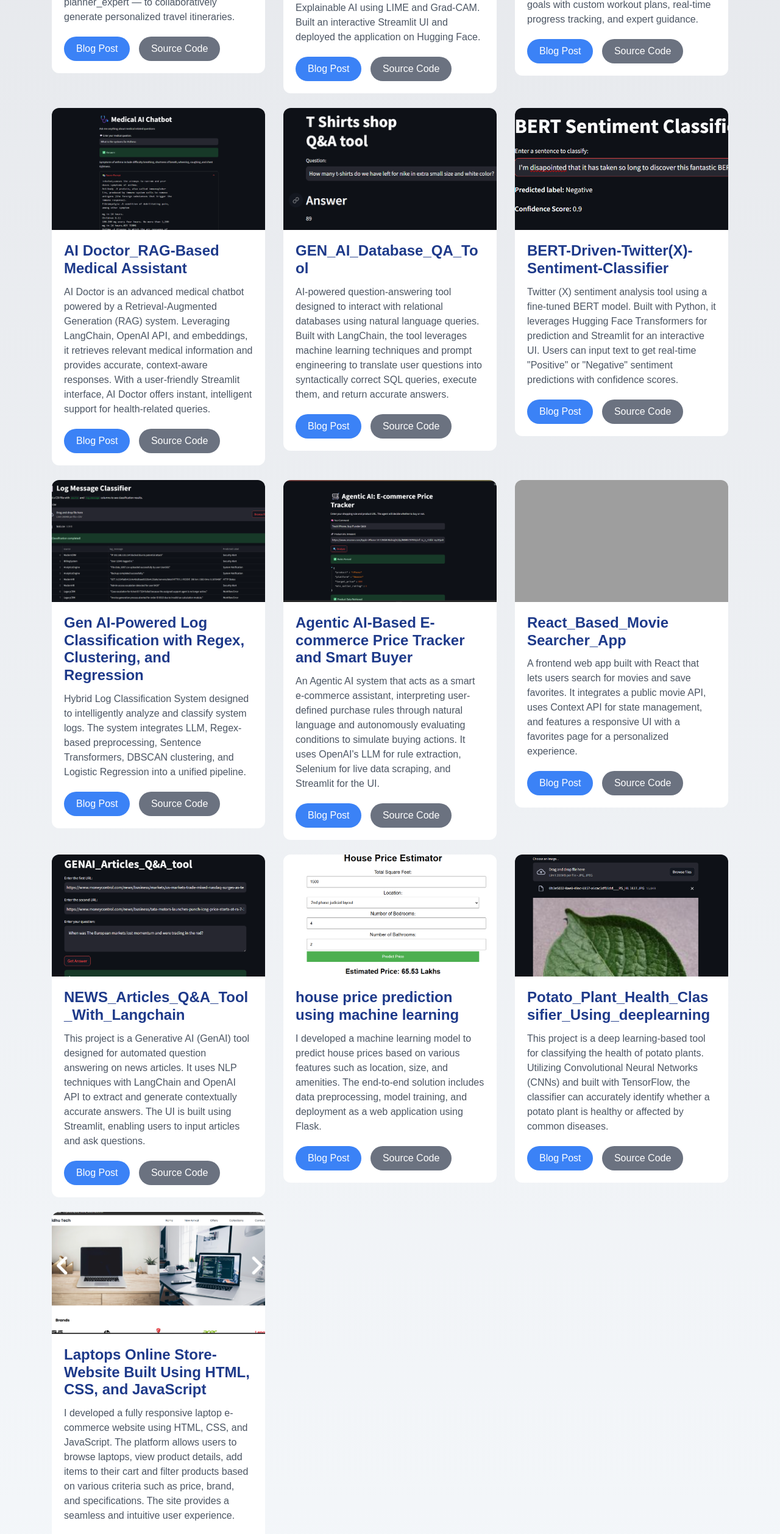
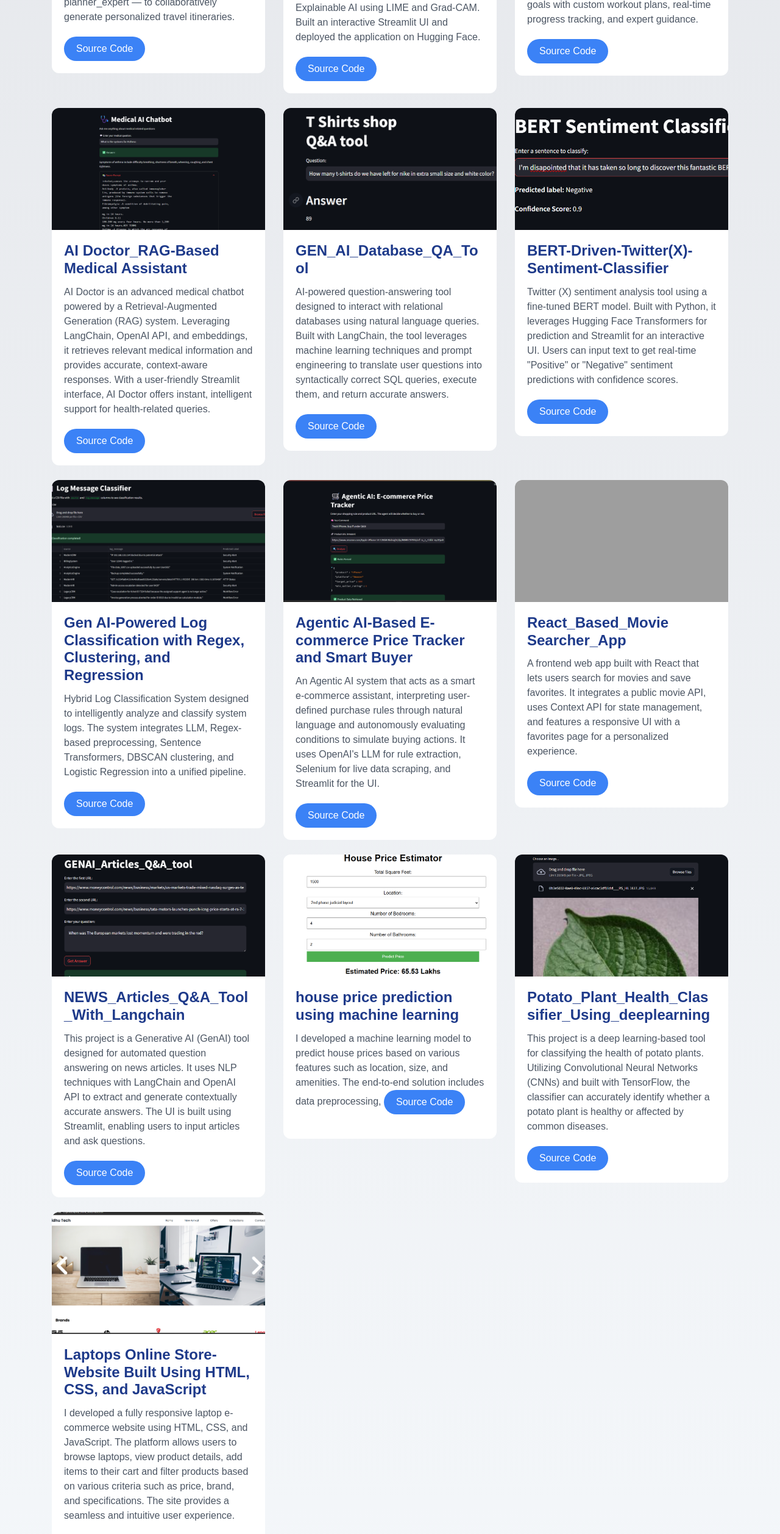
Before and after one commit to Nidhushan01/portfol, a plain HTML site: page index.html in a window 1280 px wide. Shown: the part 1310-3825 px from the top of the page at 61% size. Drawn offline with nearby package versions, Linux system fonts and the light colour scheme; grey boxes are pictures that could not be loaded.

Commit message:
Update index.html

```diff
--- a/index.html
+++ b/index.html
@@ -1,5 +1,6 @@
 <!DOCTYPE html>
 <html lang="en">
+
 <head>
   <meta charset="UTF-8">
   <meta name="viewport" content="width=device-width, initial-scale=1.0">
@@ -14,7 +15,8 @@
     body {
       font-family: 'Poppins', sans-serif;
       background-color: #f4f7fa;
-    padding-top: 70px; /* Adjusted for navbar height */
+      padding-top: 70px;
+      /* Adjusted for navbar height */
       color: #2c3e50;
     }
 
@@ -350,6 +352,7 @@
 
     /* Responsive Adjustments */
     @media (max-width: 768px) {
+
       .about-section h2,
       .projects-section h2,
       .skills-section h2,
@@ -370,13 +373,17 @@
   </style>
 
 </head>
+
 <body>
 
   <section id='about' class="about-section">
     <div class="container">
       <h2>About</h2>
       <img src="images/about/1.jpg" alt="About Me">
-    <p>I am a passionate Computer Engineering undergraduate with a strong interest in AI, Machine Learning, and Generative AI, as well as hands-on expertise in MERN full stack development. I thrive at the intersection of AI innovation and robust software engineering, where I can apply my skills to build efficient, scalable applications and explore cutting-edge solutions.</p>
+      <p>I am a passionate Computer Engineering undergraduate with a strong interest in AI, Machine Learning, and
+        Generative AI, as well as hands-on expertise in MERN full stack development. I thrive at the intersection of AI
+        innovation and robust software engineering, where I can apply my skills to build efficient, scalable
+        applications and explore cutting-edge solutions.</p>
     </div>
   </section>
 
@@ -391,9 +398,11 @@
             <img src="images/projects/1.png" class="card-img-top" alt="Project 1">
             <div class="card-body">
               <h5 class="card-title">Agentic AI Trip Navigator</h5>
-            <p class="card-text">Agentic AI Trip Navigator is an intelligent travel planning system built using CrewAI and LangChain frameworks. Designed as an agentic AI application, it coordinates the efforts of three specialized agents — guide_expert, location_expert, and planner_expert — to collaboratively generate personalized travel itineraries.</p>
-            <a href="https://www.linkedin.com/in/nidhushan-rajendran-a22a16244/details/projects/" class="btn btn-primary">Blog Post</a>
-            <a href="https://github.com/Nidhushan01/AgentiC_AI_Trip_Planner" class="btn btn-secondary">Source Code</a>
+              <p class="card-text">Agentic AI Trip Navigator is an intelligent travel planning system built using CrewAI
+                and LangChain frameworks. Designed as an agentic AI application, it coordinates the efforts of three
+                specialized agents — guide_expert, location_expert, and planner_expert — to collaboratively generate
+                personalized travel itineraries.</p>
+              <a href="https://github.com/Nidhushan01/AgentiC_AI_Trip_Planner" class="btn btn-primary">Source Code</a>
             </div>
           </div>
         </div>
@@ -404,11 +413,12 @@
             <div class="card-body">
               <h5 class="card-title">
                 Diabetic-Retinopathy-Diagnosis-using-deeplearning</h5>
-            <p class="card-text">Developed deep learning models to classify the levels of diabetic retinopathy using VGG16, Inception-V3, and a custom CNN
-             with the TensorFlow . Integrated Explainable AI  using LIME and Grad-CAM. Built an interactive Streamlit
+              <p class="card-text">Developed deep learning models to classify the levels of diabetic retinopathy using
+                VGG16, Inception-V3, and a custom CNN
+                with the TensorFlow . Integrated Explainable AI using LIME and Grad-CAM. Built an interactive Streamlit
                 UI and deployed the application on Hugging Face.</p>
-            <a href="#" class="btn btn-primary">Blog Post</a>
-            <a href="#" class="btn btn-secondary">Source Code</a>
+              <a href="https://github.com/Nidhushan01/Diabetic-Retinopathy-Diagnosis-using-deeplearning"
+                class="btn btn-primary">Source Code</a>
             </div>
           </div>
         </div>
@@ -418,10 +428,11 @@
             <img src="images/projects/3.png" class="card-img-top" alt="Project 3">
             <div class="card-body">
               <h5 class="card-title">Xhalefit MERN Full stack application</h5>
-            <p class="card-text">Xhale_fit is a full-featured personalized fitness coaching web application developed using the MERN stack (MongoDB, Express.js, React, Node.js)
-              The platform empowers users to achieve their fitness goals with custom workout plans, real-time progress tracking, and expert guidance.</p>
-            <a href="#" class="btn btn-primary">Blog Post</a>
-            <a href="#" class="btn btn-secondary">Source Code</a>
+              <p class="card-text">Xhale_fit is a full-featured personalized fitness coaching web application developed
+                using the MERN stack (MongoDB, Express.js, React, Node.js)
+                The platform empowers users to achieve their fitness goals with custom workout plans, real-time progress
+                tracking, and expert guidance.</p>
+              <a href="https://github.com/Nidhushan01/Xhalefit_MERN_stack" class="btn btn-primary">Source Code</a>
             </div>
           </div>
         </div>
@@ -431,9 +442,11 @@
             <img src="images/projects/4i.png" class="card-img-top" alt="Project 1">
             <div class="card-body">
               <h5 class="card-title">AI Doctor_RAG-Based Medical Assistant</h5>
-            <p class="card-text">AI Doctor is an advanced medical chatbot powered by a Retrieval-Augmented Generation (RAG) system. Leveraging LangChain, OpenAI API, and embeddings, it retrieves relevant medical information and provides accurate, context-aware responses. With a user-friendly Streamlit interface, AI Doctor offers instant, intelligent support for health-related queries.</p>
-            <a href="#" class="btn btn-primary">Blog Post</a>
-            <a href="#" class="btn btn-secondary">Source Code</a>
+              <p class="card-text">AI Doctor is an advanced medical chatbot powered by a Retrieval-Augmented Generation
+                (RAG) system. Leveraging LangChain, OpenAI API, and embeddings, it retrieves relevant medical
+                information and provides accurate, context-aware responses. With a user-friendly Streamlit interface, AI
+                Doctor offers instant, intelligent support for health-related queries.</p>
+              <a href="https://github.com/Nidhushan01/Medical_AI_RAG_System" class="btn btn-primary">Source Code</a>
             </div>
           </div>
         </div>
@@ -443,9 +456,12 @@
             <img src="images/projects/4.png" class="card-img-top" alt="Project 1">
             <div class="card-body">
               <h5 class="card-title">GEN_AI_Database_QA_Tool</h5>
-            <p class="card-text">AI-powered question-answering tool designed to interact with relational databases using natural language queries. Built with LangChain, the tool leverages  machine learning techniques and prompt engineering to translate user questions into syntactically correct SQL queries, execute them, and return accurate answers.</p>
-            <a href="#" class="btn btn-primary">Blog Post</a>
-            <a href="#" class="btn btn-secondary">Source Code</a>
+              <p class="card-text">AI-powered question-answering tool designed to interact with relational databases
+                using natural language queries. Built with LangChain, the tool leverages machine learning techniques and
+                prompt engineering to translate user questions into syntactically correct SQL queries, execute them, and
+                return accurate answers.</p>
+              <a href="https://github.com/Nidhushan01/GEN_AI_Database_Q-A_Tool" class="btn btn-primary">Source
+                Code</a>
             </div>
           </div>
         </div>
@@ -455,9 +471,11 @@
             <img src="images/projects/5.png" class="card-img-top" alt="Project 3">
             <div class="card-body">
               <h5 class="card-title">BERT-Driven-Twitter(X)-Sentiment-Classifier</h5>
-            <p class="card-text">Twitter (X) sentiment analysis tool using a fine-tuned BERT model. Built with Python, it leverages Hugging Face Transformers for prediction and Streamlit for an interactive UI. Users can input text to get real-time "Positive" or "Negative" sentiment predictions with confidence scores.</p>
-            <a href="#" class="btn btn-primary">Blog Post</a>
-            <a href="#" class="btn btn-secondary">Source Code</a>
+              <p class="card-text">Twitter (X) sentiment analysis tool using a fine-tuned BERT model. Built with Python,
+                it leverages Hugging Face Transformers for prediction and Streamlit for an interactive UI. Users can
+                input text to get real-time "Positive" or "Negative" sentiment predictions with confidence scores.</p>
+              <a href="https://github.com/Nidhushan01/BERT-Driven-Twitter-Sentiment-Classifier"
+                class="btn btn-primary">Source Code</a>
             </div>
           </div>
         </div>
@@ -468,9 +486,11 @@
             <div class="card-body">
               <h5 class="card-title">
                 Gen AI-Powered Log Classification with Regex, Clustering, and Regression</h5>
-            <p class="card-text">Hybrid Log Classification System designed to intelligently analyze and classify system logs. The system integrates LLM, Regex-based preprocessing, Sentence Transformers, DBSCAN clustering, and Logistic Regression into a unified pipeline.</p>
-            <a href="#" class="btn btn-primary">Blog Post</a>
-            <a href="#" class="btn btn-secondary">Source Code</a>
+              <p class="card-text">Hybrid Log Classification System designed to intelligently analyze and classify
+                system logs. The system integrates LLM, Regex-based preprocessing, Sentence Transformers, DBSCAN
+                clustering, and Logistic Regression into a unified pipeline.</p>
+              <a href="https://github.com/Nidhushan01/Log_classification_system" class="btn btn-primary">Source
+                Code</a>
             </div>
           </div>
         </div>
@@ -481,9 +501,11 @@
             <div class="card-body">
               <h5 class="card-title">
                 Agentic AI-Based E-commerce Price Tracker and Smart Buyer</h5>
-            <p class="card-text">An Agentic AI system that acts as a smart e-commerce assistant, interpreting user-defined purchase rules through natural language and autonomously evaluating conditions to simulate buying actions. It uses OpenAI's LLM for rule extraction, Selenium for live data scraping, and Streamlit for the UI.</p>
-            <a href="#" class="btn btn-primary">Blog Post</a>
-            <a href="#" class="btn btn-secondary">Source Code</a>
+              <p class="card-text">An Agentic AI system that acts as a smart e-commerce assistant, interpreting
+                user-defined purchase rules through natural language and autonomously evaluating conditions to simulate
+                buying actions. It uses OpenAI's LLM for rule extraction, Selenium for live data scraping, and Streamlit
+                for the UI.</p>
+              <a href="https://github.com/Nidhushan01/Agentic_Ai_Ecommerce" class="btn btn-primary">Source Code</a>
             </div>
           </div>
         </div>
@@ -493,9 +515,10 @@
             <img src="images/projects/8.png" class="card-img-top" alt="Project 3">
             <div class="card-body">
               <h5 class="card-title">React_Based_Movie Searcher_App</h5>
-            <p class="card-text">A frontend web app built with React that lets users search for movies and save favorites. It integrates a public movie API, uses Context API for state management, and features a responsive UI with a favorites page for a personalized experience.</p>
-            <a href="#" class="btn btn-primary">Blog Post</a>
-            <a href="#" class="btn btn-secondary">Source Code</a>
+              <p class="card-text">A frontend web app built with React that lets users search for movies and save
+                favorites. It integrates a public movie API, uses Context API for state management, and features a
+                responsive UI with a favorites page for a personalized experience.</p>
+              <a href="https://github.com/Nidhushan01/React_movie_searcher" class="btn btn-primary">Source Code</a>
             </div>
           </div>
         </div>
@@ -505,9 +528,11 @@
             <img src="images/projects/9.png" class="card-img-top" alt="Project 3">
             <div class="card-body">
               <h5 class="card-title">NEWS_Articles_Q&A_Tool_With_Langchain</h5>
-            <p class="card-text">This project is a Generative AI (GenAI) tool designed for automated question answering on news articles. It uses NLP techniques with LangChain and OpenAI API to extract and generate contextually accurate answers. The UI is built using Streamlit, enabling users to input articles and ask questions.</p>
-            <a href="#" class="btn btn-primary">Blog Post</a>
-            <a href="#" class="btn btn-secondary">Source Code</a>
+              <p class="card-text">This project is a Generative AI (GenAI) tool designed for automated question
+                answering on news articles. It uses NLP techniques with LangChain and OpenAI API to extract and generate
+                contextually accurate answers. The UI is built using Streamlit, enabling users to input articles and ask
+                questions.</p>
+              <a href="https://github.com/Nidhushan01/GEN_AI_Database_Q-A_Tool" class="btn btn-primary">Source Code</a>
             </div>
           </div>
         </div>
@@ -517,9 +542,9 @@
             <img src="images/projects/10.png" class="card-img-top" alt="Project 3">
             <div class="card-body">
               <h5 class="card-title">house price prediction using machine learning</h5>
-            <p class="card-text">I developed a machine learning model to predict house prices based on various features such as location, size, and amenities. The end-to-end solution includes data preprocessing, model training, and deployment as a web application using Flask.</p>
-            <a href="#" class="btn btn-primary">Blog Post</a>
-            <a href="#" class="btn btn-secondary">Source Code</a>
+              <p class="card-text">I developed a machine learning model to predict house prices based on various
+                features such as location, size, and amenities. The end-to-end solution includes data preprocessing,
+              <a href="https://github.com/Nidhushan01/house_price_prediction_using_machine_learning" class="btn btn-primary">Source Code</a>
             </div>
           </div>
         </div>
@@ -529,9 +554,10 @@
             <img src="images/projects/11.png" class="card-img-top" alt="Project 3">
             <div class="card-body">
               <h5 class="card-title">Potato_Plant_Health_Classifier_Using_deeplearning</h5>
-            <p class="card-text">This project is a deep learning-based tool for classifying the health of potato plants. Utilizing Convolutional Neural Networks (CNNs) and built with TensorFlow, the classifier can accurately identify whether a potato plant is healthy or affected by common diseases.</p>
-            <a href="#" class="btn btn-primary">Blog Post</a>
-            <a href="#" class="btn btn-secondary">Source Code</a>
+              <p class="card-text">This project is a deep learning-based tool for classifying the health of potato
+                plants. Utilizing Convolutional Neural Networks (CNNs) and built with TensorFlow, the classifier can
+                accurately identify whether a potato plant is healthy or affected by common diseases.</p>
+              <a href="https://github.com/Nidhushan01/Potato-Plant-Health-Classifier" class="btn btn-primary">Source Code</a>
             </div>
           </div>
         </div>
@@ -542,9 +568,11 @@
             <div class="card-body">
               <h5 class="card-title">Laptops Online Store-Website Built Using HTML, CSS, and JavaScript
               </h5>
-            <p class="card-text">I developed a fully responsive laptop e-commerce website using HTML, CSS, and JavaScript. The platform allows users to browse laptops, view product details, add items to their cart and filter products based on various criteria such as price, brand, and specifications. The site provides a seamless and intuitive user experience.</p>
-            <a href="#" class="btn btn-primary">Blog Post</a>
-            <a href="#" class="btn btn-secondary">Source Code</a>
+              <p class="card-text">I developed a fully responsive laptop e-commerce website using HTML, CSS, and
+                JavaScript. The platform allows users to browse laptops, view product details, add items to their cart
+                and filter products based on various criteria such as price, brand, and specifications. The site
+                provides a seamless and intuitive user experience.</p>
+              <a href="https://github.com/Nidhushan01/online_laptop_store_website" class="btn btn-primary">Source Code</a>
             </div>
           </div>
         </div>
@@ -587,7 +615,8 @@
   <nav class="navbar navbar-expand-lg navbar-dark bg-dark fixed-top">
     <div class="container">
       <a class="navbar-brand" href="#home">Nidhushan Rajendran </a>
-    <button class="navbar-toggler" type="button" data-toggle="collapse" data-target="#navbarNav" aria-controls="navbarNav" aria-expanded="false" aria-label="Toggle navigation">
+      <button class="navbar-toggler" type="button" data-toggle="collapse" data-target="#navbarNav"
+        aria-controls="navbarNav" aria-expanded="false" aria-label="Toggle navigation">
         <span class="navbar-toggler-icon"></span>
       </button>
       <div class="collapse navbar-collapse" id="navbarNav">
@@ -614,4 +643,5 @@
   <script src="https://cdn.jsdelivr.net/npm/popper.js@1.9.5/dist/umd/popper.min.js"></script>
   <script src="https://stackpath.bootstrapcdn.com/bootstrap/4.5.2/js/bootstrap.min.js"></script>
 </body>
+
 </html>
```
Lines whose indentation alone changed are shown as unchanged.
